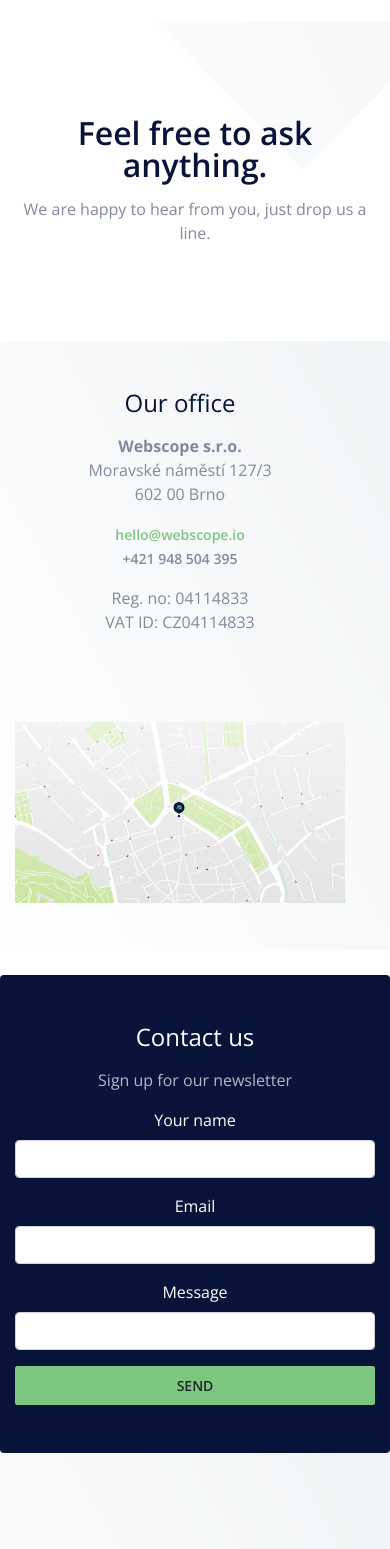
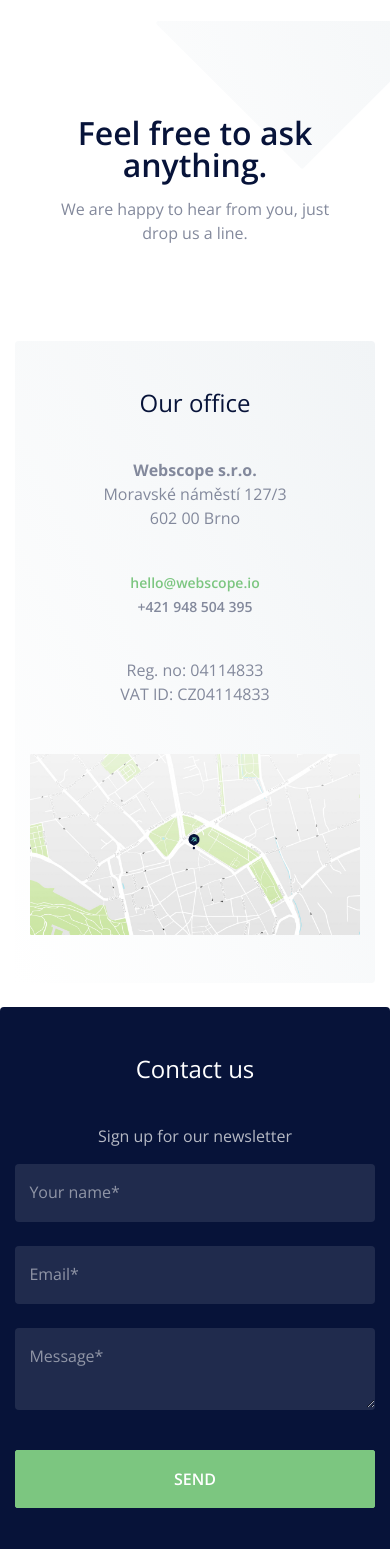
Before and after one commit to niC00L/webscope, a website with bundled scripts: page contact.html in a window 390 px wide. Shown: the part 51-1600 px from the top of the page. Built offline with nearby package versions, Linux system fonts and the light colour scheme.

Commit message:
Finished contact, missing map

```diff
--- a/contact.html
+++ b/contact.html
@@ -79,24 +79,24 @@
     </div>
 </header>
 
-
-<section class="section section--small container section--gray mb-4">
+<div class="container">
+    <section class="section section--small section--gray mb-4">
         <div class="row justify-content-center">
             <div class="col-11 col-md-9 col-lg-7 col-xl-5 text-center">
                 <h2 class="section__heading section__heading">Our office</h2>
             </div>
             <div class="col-12 col-xl-10">
-            <div class="row text-center mb-5 pb-4">
-                <p class="col-lg-4">
+                <div class="row text-center mb-2 mb-md-5 pb-4">
+                    <p class="col-md-4 col-contact">
                         <span class="font-weight-bold">Webscope s.r.o. </span> <br/>
                         Moravské náměstí 127/3 <br/>
                         602 00 Brno
                     </p>
-                <p class="col-lg-4">
+                    <p class="col-md-4 col-contact">
                         <a href="mailto:hello@webscope.io">hello@webscope.io</a> <br/>
                         <a class="text-gray" href="tel:+421948504395">+421 948 504 395</a>
                     </p>
-                <p class="col-lg-4">
+                    <p class="col-md-4 col-contact">
                         Reg. no: 04114833 <br/>
                         VAT ID: CZ04114833
                     </p>
@@ -105,6 +105,7 @@
             </div>
         </div>
     </section>
+</div>
 
 <section class="custom-components section section--small section--dark container mb-lg-4">
     <div class="row justify-content-center">
@@ -114,23 +115,32 @@
                 Sign up for our newsletter
             </p>
             <form>
-                <div class="form-group">
-                    <label for="name">Your name</label>
-                    <input type="text" class="form-control" id="name"/>
+                <div class="pb-3">
+                <div class="md-input">
+                    <input class="md-form-control" required="" type="text">
+                    <span class="highlight"></span>
+                    <span class="bar"></span>
+                    <label>Your name*</label>
                 </div>
-                <div class="form-group">
-                    <label for="email">Email</label>
-                    <input type="email" class="form-control" id="email"/>
+                <div class="md-input">
+                    <input class="md-form-control" required="" type="text">
+                    <span class="highlight"></span>
+                    <span class="bar"></span>
+                    <label>Email*</label>
                 </div>
-                <div class="form-group">
-                    <label for="message">Message</label>
-                    <input type="text" class="form-control" id="message"/>
+                <div class="md-input">
+                    <textarea class="md-form-control" required="" type="text"></textarea>
+                    <span class="highlight"></span>
+                    <span class="bar"></span>
+                    <label>Message*</label>
+                </div>
             </div>
                 <button type="submit" class="btn btn-primary btn-block">Send</button>
             </form>
         </div>
     </div>
 </section>
+
 
 <section class="hire-us">
     <div class="section--gray container d-flex justify-content-center">
--- a/js/creative.js
+++ b/js/creative.js
@@ -17,6 +17,12 @@
 
 $('#mainNav').on('show.bs.collapse', function () {
   $('#mainNav').addClass('open');
+});
+
+$("textarea").on('input', function() {
+  var scroll_height = $("textarea").get(0).scrollHeight;
+
+  $("textarea").css('height', scroll_height + 'px');
 });
 
 $('#mainNav').on('hide.bs.collapse', function () {
--- /dev/null
+++ b/scss/_custom.scss
@@ -0,0 +1,127 @@
+// Homepage
+
+.section.enterprise {
+	padding-bottom: 1rem;
+
+	@include media-breakpoint-up(lg) {
+		padding-bottom: 2rem;
+	}
+}
+
+
+//Our process
+.page--process {
+	@include media-breakpoint-down(md) {
+		hr {
+			margin-top: 0;
+			margin-bottom: 0;
+		}
+	}
+}
+
+//Project detail
+.page--works-detail {
+	.section--gray.problem {
+		min-height: auto;
+	}
+}
+
+
+//Contact
+
+.page--contact {
+	@include media-breakpoint-down(md) {
+		.hero__text {
+			width: 80%;
+		}
+
+		.section__heading {
+			margin-bottom: 2.5rem;
+		}
+
+		.col-contact:not(:last-child) {
+			margin-bottom: 2.5rem;
+		}
+	}
+	@include media-breakpoint-up(md) {
+		textarea {
+			overflow: hidden;
+			height: 3.625em;
+		}
+	}
+}
+
+
+
+
+
+
+.md-input {
+    position: relative;
+    margin-bottom: 1.5em;
+    border-radius: $border-radius;
+    overflow: hidden;
+ 	.md-form-control {
+        font-size: 1rem;
+        padding: 1.5em 1em .5em .9em;
+        display: block;
+        width: 100%;
+        color: $white;
+        border: none;
+        border-bottom: 2px solid transparent;
+        box-shadow: none;
+        background-color: rgba($white, .1);
+    }
+
+    label {
+        color: rgba($white, 0.5);
+        font-size: 1rem;
+        font-weight: normal;
+        position: absolute;
+        pointer-events: none;
+        left: .9em;
+        top: 1em;
+        transition: 0.2s ease all;
+        -moz-transition: 0.2s ease all;
+        -webkit-transition: 0.2s ease all;
+    }
+
+    .bar:before {
+        left: 50%;
+    }
+
+ 	.bar:after {
+        right: 50%;
+    }
+
+    .md-input .highlight {
+        position: absolute;
+        height: 60%;
+        width: 100px;
+        top: 25%;
+        left: 0;
+        pointer-events: none;
+        opacity: 0.5;
+    }
+    .md-form-control:focus ~ label, .md-form-control:valid ~ label {
+	    top: .33em;
+	    left: 1.2em;
+	    font-size: .75em;
+	}
+	.md-form-control:focus {outline: none;}
+	.bar:before, .bar:after {
+	    content: '';
+	    height: 2px;
+	    width: 0;
+	    bottom: 0px;
+	    position: absolute;
+	    background: $primary;
+	    transition: 0.2s ease all;
+	    -moz-transition: 0.2s ease all;
+	    -webkit-transition: 0.2s ease all;
+	}
+
+	.md-form-control:focus ~ .bar:before, .md-form-control:focus ~ .bar:after {
+	    width: 50%;
+	}
+}
--- a/scss/_global.scss
+++ b/scss/_global.scss
@@ -31,7 +31,9 @@ html {
 
 .btn {
   text-transform: uppercase;
-  font-size: .875em;
+  &.btn-sm{font-size: .875em;}
+
+  &.btn-primary {color: $white;}
 }
 
 body {
--- a/scss/variables.scss
+++ b/scss/_variables.scss
@@ -55,8 +55,14 @@ $navbar-padding-x:                  0;
 $btn-border-radius:           $border-radius/2 ;
 $btn-border-radius-lg:        $border-radius-lg/2 ;
 
-$btn-padding-y:               .5rem;
-$btn-padding-x:               2.5rem;
+$btn-padding-y:               1rem;
+$btn-padding-x:               3.5rem;
+
+$btn-padding-y-sm:            .5rem;
+$btn-padding-x-sm:            2.5rem;
+
+//$btn-padding-y-lg:            $input-btn-padding-y-lg !default;
+//$btn-padding-x-lg:            $input-btn-padding-x-lg !default;
 
 $btn-font-weight:             600;
 $btn-border-radius-sm:        $border-radius-sm/2 ;
--- a/scss/components/_section.scss
+++ b/scss/components/_section.scss
@@ -71,6 +71,7 @@
   &--gray {
     display: flex;
     justify-content: center;
+    align-items: center;
     flex-direction: column;
     > .row {width: 100%;}
     min-height: 37rem;
--- a/scss/custom.scss
+++ /dev/null
@@ -1,27 +0,0 @@
-// Homepage
-
-.section.enterprise {
-	padding-bottom: 1rem;
-
-	@include media-breakpoint-up(lg) {
-		padding-bottom: 2rem;
-	}
-}
-
-
-//Our process
-.page--process {
-	@include media-breakpoint-down(md) {
-		hr {
-			margin-top: 0;
-			margin-bottom: 0;
-		}
-	}
-}
-
-//Project detail
-.page--works-detail {
-	.section--gray.problem {
-		min-height: auto;
-	}
-}
```
Also changed, not shown: html/contact.html (+25 -15 lines), html/index.html (+1 -1 lines), index.html (+1 -1 lines), css/creative.css, css/creative.min.css, css/main.css (deleted), css/main.min.css (deleted), js/creative.min.js. Lines whose indentation alone changed are shown as unchanged.
